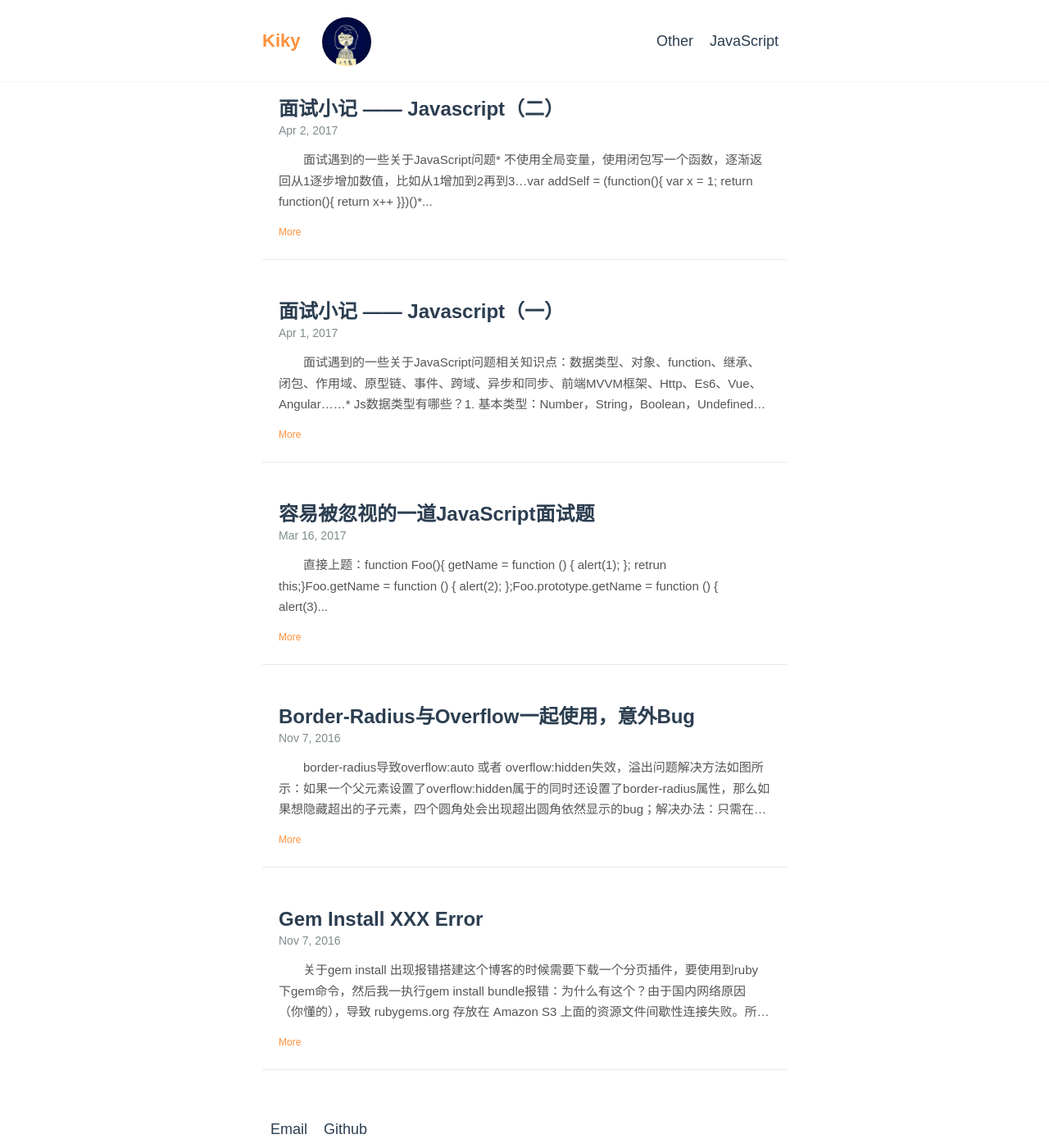
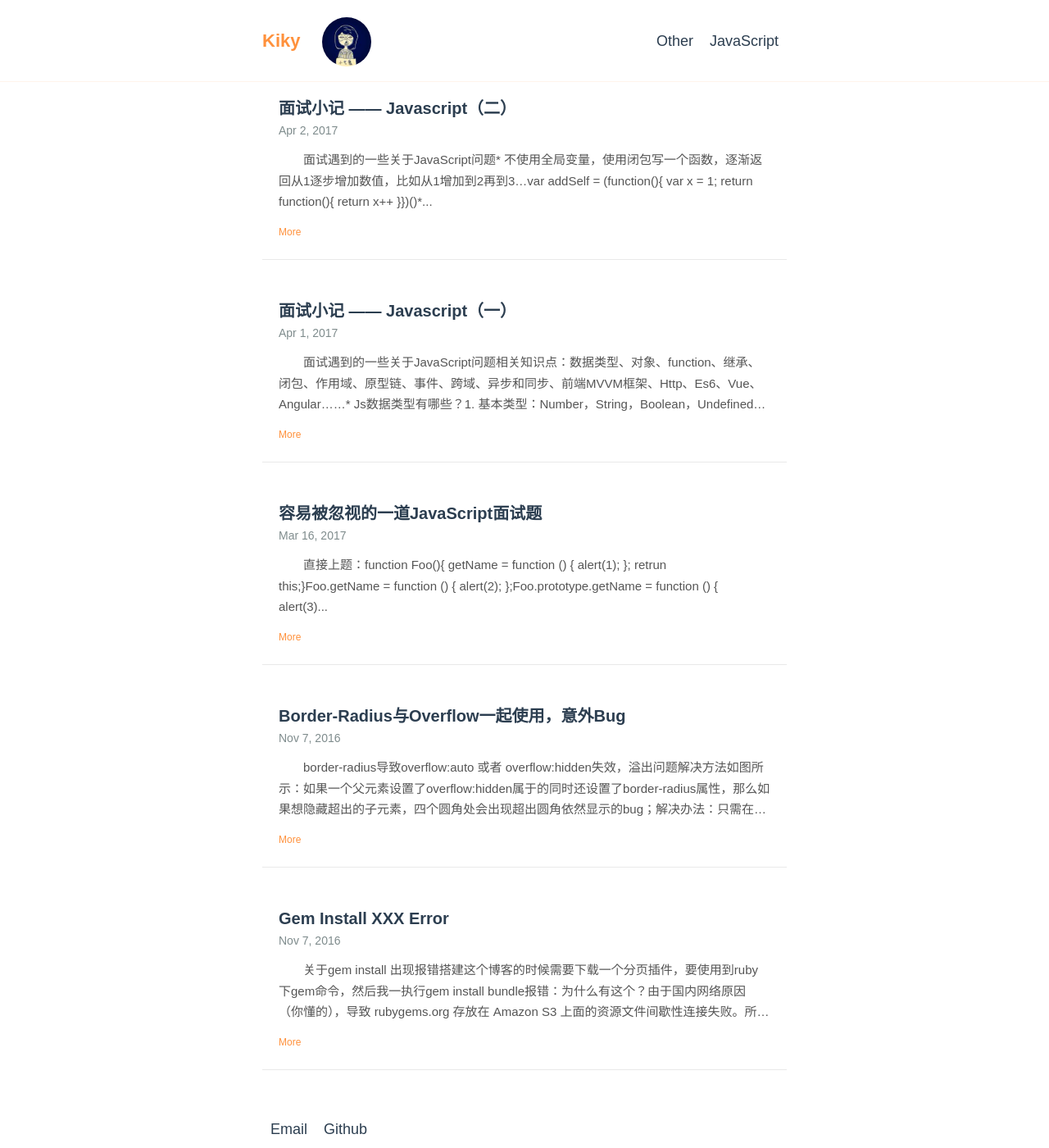
Before and after one commit to kikyives/kikyives.github.io, a Jekyll site: the page built from index.html, in a window 1280 px wide and 1400 px high. Shown: the whole window at 82% size. Built offline with Jekyll 4.4.1, drawn with Linux system fonts in a browser that asks for light colours; nearby versions of some CDN libraries; the list of posts is cut into pages by our own code; a style sheet for code colours, icons or effects is not loaded.

Commit message:
修改字体

```diff
--- a/assets/css/main.css
+++ b/assets/css/main.css
@@ -115,7 +115,7 @@
   white-space: nowrap;
   overflow: hidden;
   display: block;
-  font-size: 24px;
+  font-size: 20px;
   text-transform: capitalize;
   cursor: pointer;
 }
@@ -207,7 +207,7 @@
 }
 .post-header .post-title {
   margin-top: 15px;
-  font-size: 36px;
+  font-size: 20px;
   line-height: 1.5;
   text-transform: capitalize;
 }
--- a/assets/css/main.less
+++ b/assets/css/main.less
@@ -118,7 +118,7 @@
 			    white-space: nowrap;
 			    overflow: hidden;
 			    display: block;
-			    font-size: 24px;
+			    font-size: 20px;
 			    text-transform: capitalize;
 			    cursor:pointer;
 			}
@@ -224,7 +224,7 @@
 	   margin-bottom: 30px;
 	   .post-title {
 		    margin-top: 15px;
-		    font-size: 36px;
+		    font-size: 20px;
 		    line-height: 1.5;
 		    text-transform: capitalize;
 		}
```
Also changed, not shown: assets/images/css/2019-06-20-el.png (added), assets/images/css/2019-06-20-elImg.png (added), assets/images/css/2019-06-20-subvos.png (added), assets/images/css/2019-06-20-tmpl5.png (added).
